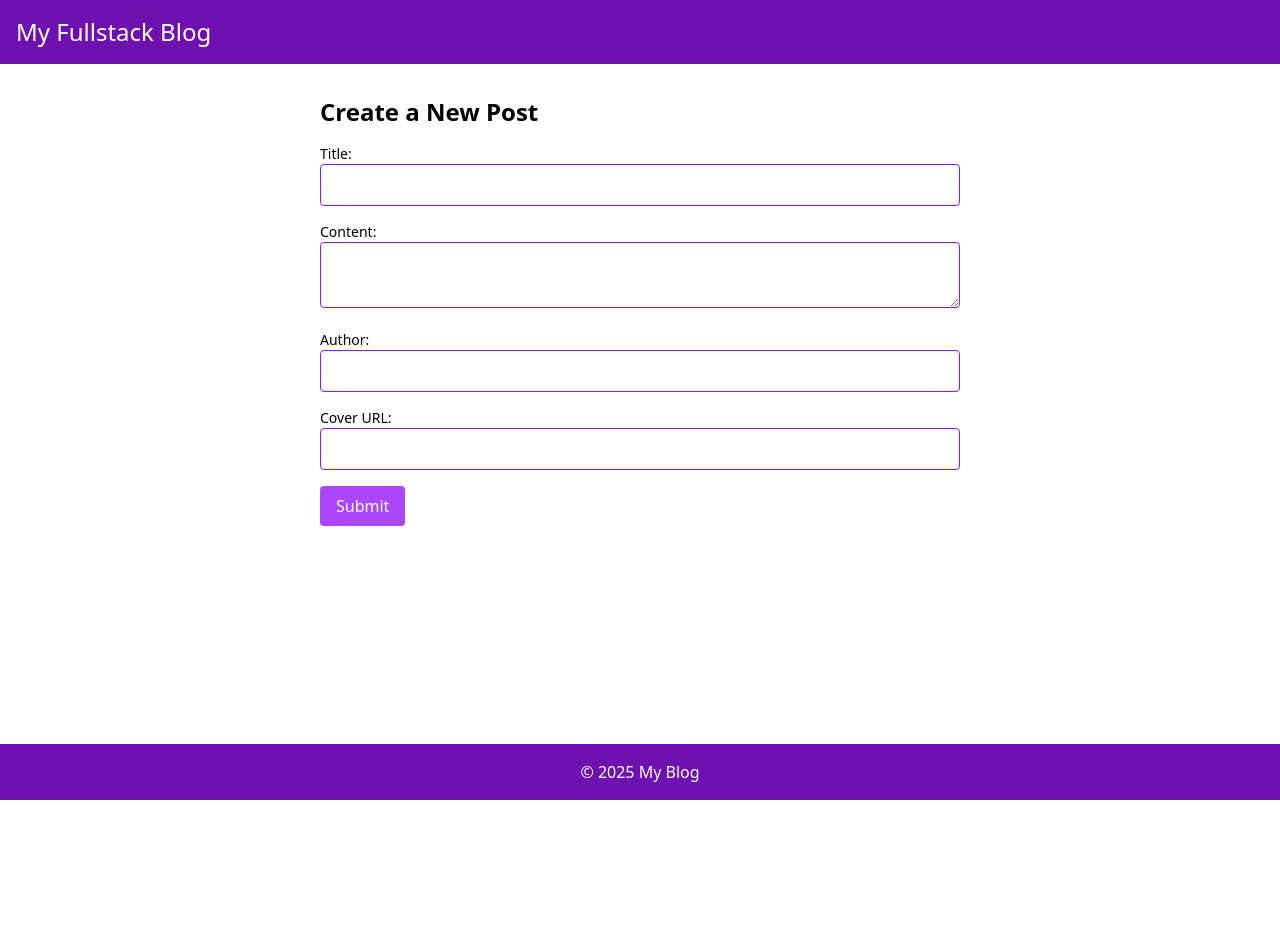
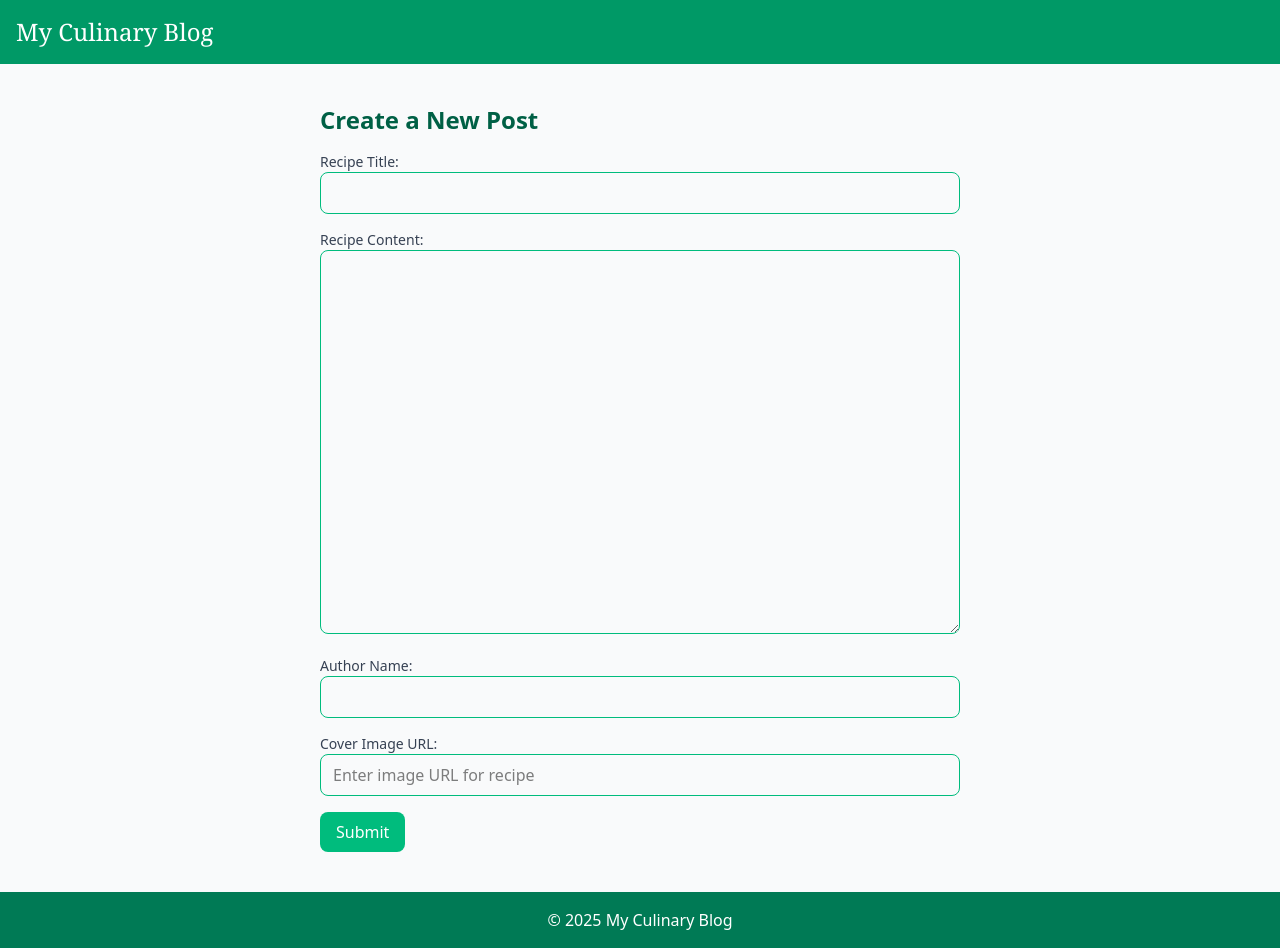
Before and after one commit to adrianny90/Fullstack-blog, a React (Vite) app in the folder frontend/: page /posts in a window 1280 px wide. Before the commit the page ends 800 px from the top, so only its background shows below. Built offline with nearby package versions, Linux system fonts and the light colour scheme.

Commit message:
change apperance

```diff
--- a/frontend/src/components/Layout.jsx
+++ b/frontend/src/components/Layout.jsx
@@ -3,16 +3,16 @@ import { Link, Outlet } from "react-router";
 function Layout() {
   return (
     <div className="flex flex-col min-h-screen">
-      <header className="bg-purple-800 text-white p-4">
+      <header className="bg-emerald-600 text-white p-4">
         <Link to="/" className="">
-          <h1 className="text-2xl">My Fullstack Blog</h1>
+          <h1 className="text-2xl font-serif">My Culinary Blog</h1>
         </Link>
       </header>
-      <main className="flex-grow p-4">
+      <main className="flex-grow p-6 bg-gray-50">
         <Outlet />
       </main>
-      <footer className="bg-purple-800 text-white p-4 text-center mt-auto">
-        &copy; 2025 My Blog
+      <footer className="bg-emerald-700 text-white p-4 text-center mt-auto">
+        © 2025 My Culinary Blog
       </footer>
     </div>
   );
--- a/frontend/src/pages/CreatePostPage.jsx
+++ b/frontend/src/pages/CreatePostPage.jsx
@@ -7,7 +7,6 @@ function CreatePostPage() {
     content: "",
     author: "",
     cover: "",
-    date: new Date().toISOString(),
   });
   const [error, setError] = useState("");
   const navigate = useNavigate();
@@ -20,8 +19,8 @@ function CreatePostPage() {
   const handleSubmit = async (e) => {
     e.preventDefault();
 
-    if (!formData.title || !formData.content) {
-      setError("Title and Content are required!");
+    if (!formData.title || !formData.content || !formData.author) {
+      setError("Recipe Title, Content, and Author are required!");
       return;
     }
 
@@ -33,7 +32,9 @@ function CreatePostPage() {
           headers: {
             "Content-Type": "application/json",
           },
-          body: JSON.stringify({ ...formData, date: new Date().toISOString() }),
+          body: JSON.stringify({
+            ...formData,
+          }),
         }
       );
 
@@ -49,12 +50,17 @@ function CreatePostPage() {
 
   return (
     <div className="max-w-2xl mx-auto p-4">
-      <h1 className="text-2xl font-bold mb-4">Create a New Post</h1>
-      {error && <p className="text-red-500 mb-4">{error}</p>}
+      <h1 className="text-2xl font-bold mb-4 text-emerald-800">
+        Create a New Post
+      </h1>
+      {error && <p className="text-red-600 mb-4">{error}</p>}
       <form onSubmit={handleSubmit} className="space-y-4">
         <div>
-          <label htmlFor="title" className="block text-sm font-medium">
-            Title:
+          <label
+            htmlFor="title"
+            className="block text-sm font-medium text-gray-700"
+          >
+            Recipe Title:
           </label>
           <input
             type="text"
@@ -62,26 +68,32 @@ function CreatePostPage() {
             name="title"
             value={formData.title}
             onChange={handleInputChange}
-            className="w-full border border-purple-600 rounded px-3 py-2"
+            className="w-full border border-emerald-500 rounded-lg px-3 py-2 focus:outline-none focus:ring-2 focus:ring-emerald-400"
             required
           />
         </div>
         <div>
-          <label htmlFor="content" className="block text-sm font-medium">
-            Content:
+          <label
+            htmlFor="content"
+            className="block text-sm font-medium text-gray-700"
+          >
+            Recipe Content:
           </label>
           <textarea
             id="content"
             name="content"
             value={formData.content}
             onChange={handleInputChange}
-            className="w-full border border-purple-600 rounded px-3 py-2"
+            className="w-full min-h-96 border border-emerald-500 rounded-lg px-3 py-2 focus:outline-none focus:ring-2 focus:ring-emerald-400"
             required
           />
         </div>
         <div>
-          <label htmlFor="author" className="block text-sm font-medium">
-            Author:
+          <label
+            htmlFor="author"
+            className="block text-sm font-medium text-gray-700"
+          >
+            Author Name:
           </label>
           <input
             type="text"
@@ -89,12 +101,16 @@ function CreatePostPage() {
             name="author"
             value={formData.author}
             onChange={handleInputChange}
-            className="w-full border border-purple-600 rounded px-3 py-2"
+            className="w-full border border-emerald-500 rounded-lg px-3 py-2 focus:outline-none focus:ring-2 focus:ring-emerald-400"
           />
         </div>
+
         <div>
-          <label htmlFor="cover" className="block text-sm font-medium">
-            Cover URL:
+          <label
+            htmlFor="cover"
+            className="block text-sm font-medium text-gray-700"
+          >
+            Cover Image URL:
           </label>
           <input
             type="text"
@@ -102,12 +118,13 @@ function CreatePostPage() {
             name="cover"
             value={formData.cover}
             onChange={handleInputChange}
-            className="w-full border border-purple-600 rounded px-3 py-2"
+            className="w-full border border-emerald-500 rounded-lg px-3 py-2 focus:outline-none focus:ring-2 focus:ring-emerald-400"
+            placeholder="Enter image URL for recipe"
           />
         </div>
         <button
           type="submit"
-          className="bg-purple-500 text-white px-4 py-2 rounded hover:bg-purple-600"
+          className="bg-emerald-500 text-white px-4 py-2 rounded-lg hover:bg-emerald-600 transition-colors duration-200"
         >
           Submit
         </button>
--- a/frontend/src/pages/PostDetailPage.jsx
+++ b/frontend/src/pages/PostDetailPage.jsx
@@ -10,14 +10,13 @@ function PostDetailPage() {
   const [editMode, setEditMode] = useState(false);
   const { data, load, error } = useFetchPostById(id);
   const [successMessage, setSuccessMessage] = useState("");
-
+  const [errorMessage, setErrorMessage] = useState("");
   const navigate = useNavigate();
 
   useEffect(() => {
     if (data) setEntry(data[0]);
   }, [data]);
 
-  // Making Textarea grow
   const contentRef = useRef(null);
   const titleRef = useRef(null);
   const authorRef = useRef(null);
@@ -26,8 +25,9 @@ function PostDetailPage() {
     if (entry) {
       handleInput(titleRef);
       handleInput(contentRef);
+      handleInput(authorRef);
     }
-  }, [entry?.title, entry?.content]);
+  }, [entry?.title, entry?.content, entry?.author]);
 
   const handleInput = (ref) => {
     const textarea = ref.current;
@@ -37,15 +37,21 @@ function PostDetailPage() {
     }
   };
 
-  if (load || !entry) return <div>Loading...</div>;
-  if (error) return <div>Error! {error}</div>;
+  if (load || !entry)
+    return <div className="p-6 text-gray-700">Loading...</div>;
+  if (error) return <div className="p-6 text-red-600">Error! {error}</div>;
 
   const handleUpdate = async () => {
     setEditMode(!editMode);
-
-    await updatePost(entry);
-    setSuccessMessage("Entry successfully updated!");
-    setTimeout(() => setSuccessMessage(""), 2000);
+    try {
+      await updatePost({
+        ...entry,
+      });
+      setSuccessMessage("Recipe successfully updated!");
+      setTimeout(() => setSuccessMessage(""), 2000);
+    } catch (err) {
+      setErrorMessage("Failed to update recipe: " + err.message);
+    }
   };
 
   const handleDelete = async () => {
@@ -54,31 +60,35 @@ function PostDetailPage() {
 
     try {
       const result = await deletePost(entry);
-
       if (result.error) {
-        console.error("Error:", result.error);
+        setErrorMessage("Failed to delete recipe: " + result.error);
       } else {
-        setSuccessMessage("Entry successfully deleted!");
-        setTimeout(() => navigate("/"), 1000);
+        setSuccessMessage("Recipe successfully deleted!");
+        setTimeout(() => navigate("/"), 3000);
       }
     } catch (error) {
-      console.error(error.message);
+      setErrorMessage("Failed to delete recipe: " + error.message);
     }
   };
 
   return (
-    <div className="post-detail-page p-6 max-w-xl mx-auto overflow-y-scroll-auto">
+    <div className="post-detail-page p-6 max-w-xl mx-auto">
       {successMessage && (
-        <div className="bg-purple-200 text-red-800 p-4 rounded mb-4 flex justify-between items-center">
+        <div className="bg-emerald-100 text-emerald-800 p-4 rounded-lg mb-4 flex justify-between items-center">
           {successMessage}
+        </div>
+      )}
+      {errorMessage && (
+        <div className="bg-red-100 text-red-600 p-4 rounded-lg mb-4 flex justify-between items-center">
+          {errorMessage}
         </div>
       )}
 
       <div key={entry.id} className="space-y-4">
         <img
           src={entry.cover}
-          alt="Post Cover"
-          className="w-full h-96 object-contain rounded"
+          alt="Recipe Cover"
+          className="w-full h-96 object-contain rounded-lg"
         />
         <textarea
           ref={titleRef}
@@ -86,96 +96,96 @@ function PostDetailPage() {
           disabled={!editMode}
           value={entry.title}
           onChange={(e) => setEntry({ ...entry, title: e.target.value })}
-          className={`w-full border rounded px-3 py-2 my-0 font-bold text-xl ${
-            editMode ? "border-blue-500" : "border-gray-300"
-          }`}
+          className={`w-full border text-center text-xl rounded-lg px-3 py-2 font-bold  ${
+            editMode
+              ? "border-emerald-500 focus:ring-2 focus:ring-emerald-400"
+              : "border-gray-300"
+          } focus:outline-none`}
         />
-        <div className="flex gap-4">
-          {" "}
-          <span className="py-2 px-3">Author:</span>
+        <div className="flex gap-4 items-center">
+          <span className="py-2 px-3 text-gray-700 font-medium">Author:</span>
           <textarea
             ref={authorRef}
             rows="1"
             disabled={!editMode}
             value={entry.author}
             onChange={(e) => setEntry({ ...entry, author: e.target.value })}
-            className={`w-full border rounded px-3 py-2 my-0 ${
-              editMode ? "border-blue-500" : "border-gray-300"
-            }`}
+            className={`w-full text-left  border rounded-lg px-3 py-2 ${
+              editMode
+                ? "border-emerald-500 focus:ring-2 focus:ring-emerald-400"
+                : "border-gray-300"
+            } focus:outline-none`}
           />
         </div>
+
         <textarea
           ref={contentRef}
           rows="1"
           disabled={!editMode}
           value={entry.content || ""}
           onChange={(e) => setEntry({ ...entry, content: e.target.value })}
-          className={`w-full border rounded px-3 py-2 ${
-            editMode ? "border-blue-500" : "border-gray-300"
-          }`}
-        />
-        <textarea
-          disabled={true}
-          value={new Date(entry.date).toLocaleDateString("de-DE")}
-          className="w-full border border-gray-300 rounded px-3 py-2 bg-gray-100"
+          className={`w-full border rounded-lg px-3 py-2 ${
+            editMode
+              ? "border-emerald-500 focus:ring-2 focus:ring-emerald-400"
+              : "border-gray-300"
+          } focus:outline-none`}
         />
       </div>
 
-      {/* Buttons Section */}
       <div className="flex justify-between items-center mt-6">
-        <Link to="/" className="text-blue-500 hover:underline font-medium">
+        <Link to="/" className="text-emerald-600 hover:underline font-medium">
           Go Back
         </Link>
         <div className="flex gap-4">
           {editMode === false ? (
             <button
               onClick={() => setEditMode(!editMode)}
-              className="bg-yellow-500 text-white px-4 py-2 rounded hover:bg-yellow-600"
+              className="bg-emerald-500 text-white px-4 py-2 rounded-lg hover:bg-emerald-600 transition-colors duration-200"
             >
               Edit
             </button>
           ) : (
             <button
               onClick={() => handleUpdate()}
-              className="bg-green-500 text-white px-4 py-2 rounded hover:bg-green-600"
+              className="bg-emerald-500 text-white px-4 py-2 rounded-lg hover:bg-emerald-600 transition-colors duration-200"
             >
               Save
             </button>
           )}
-
           <button
             onClick={() => document.getElementById("my_modal_2").showModal()}
-            className="bg-red-500 text-white px-4 py-2 rounded hover:bg-red-600"
+            className="bg-red-500 text-white px-4 py-2 rounded-lg hover:bg-red-600 transition-colors duration-200"
           >
             Delete
           </button>
         </div>
       </div>
 
-      {/* MODAL */}
       <dialog id="my_modal_2" className="modal">
         <form
           method="dialog"
           className="modal-box fixed inset-0 flex items-center justify-center"
         >
-          <div className="bg-purple-200  rounded-lg shadow-lg p-6 w-96">
-            <h3 className="font-bold text-lg text-center">WARNING</h3>
-            <p className="py-4 text-center">
-              Do you really want to delete this entry?
+          <div className="bg-gray-50 rounded-lg shadow-lg p-6 w-96">
+            <h3 className="font-bold text-lg text-center text-emerald-800">
+              WARNING
+            </h3>
+            <p className="py-4 text-center text-gray-700">
+              Do you really want to delete this recipe?
             </p>
-
             <div className="modal-action mt-4 flex justify-center gap-6">
               <button
                 onClick={() => handleDelete()}
-                className="bg-red-500 text-white px-4 py-2 rounded hover:bg-red-600"
+                className="bg-red-500 text-white px-4 py-2 rounded-lg hover:bg-red-600 transition-colors duration-200"
               >
                 Yes, DELETE
               </button>
-              {/* <form method="dialog"> */}
-              <button className="btn bg-gray-300 text-black px-4 py-2 rounded hover:bg-gray-400">
+              <button
+                className="bg-gray-300 text-gray-700 px-4 py-2 rounded-lg hover:bg-gray-400 transition-colors duration-200"
+                onClick={() => document.getElementById("my_modal_2").close()}
+              >
                 Close
               </button>
-              {/* </form> */}
             </div>
           </div>
         </form>
@@ -183,4 +193,5 @@ function PostDetailPage() {
     </div>
   );
 }
+
 export default PostDetailPage;
```
Also changed, not shown: frontend/src/App.jsx (+0 -9 lines), frontend/src/pages/Home.jsx (+30 -12 lines), frontend/src/pages/PostPage.jsx (deleted, +0 -9 lines).
